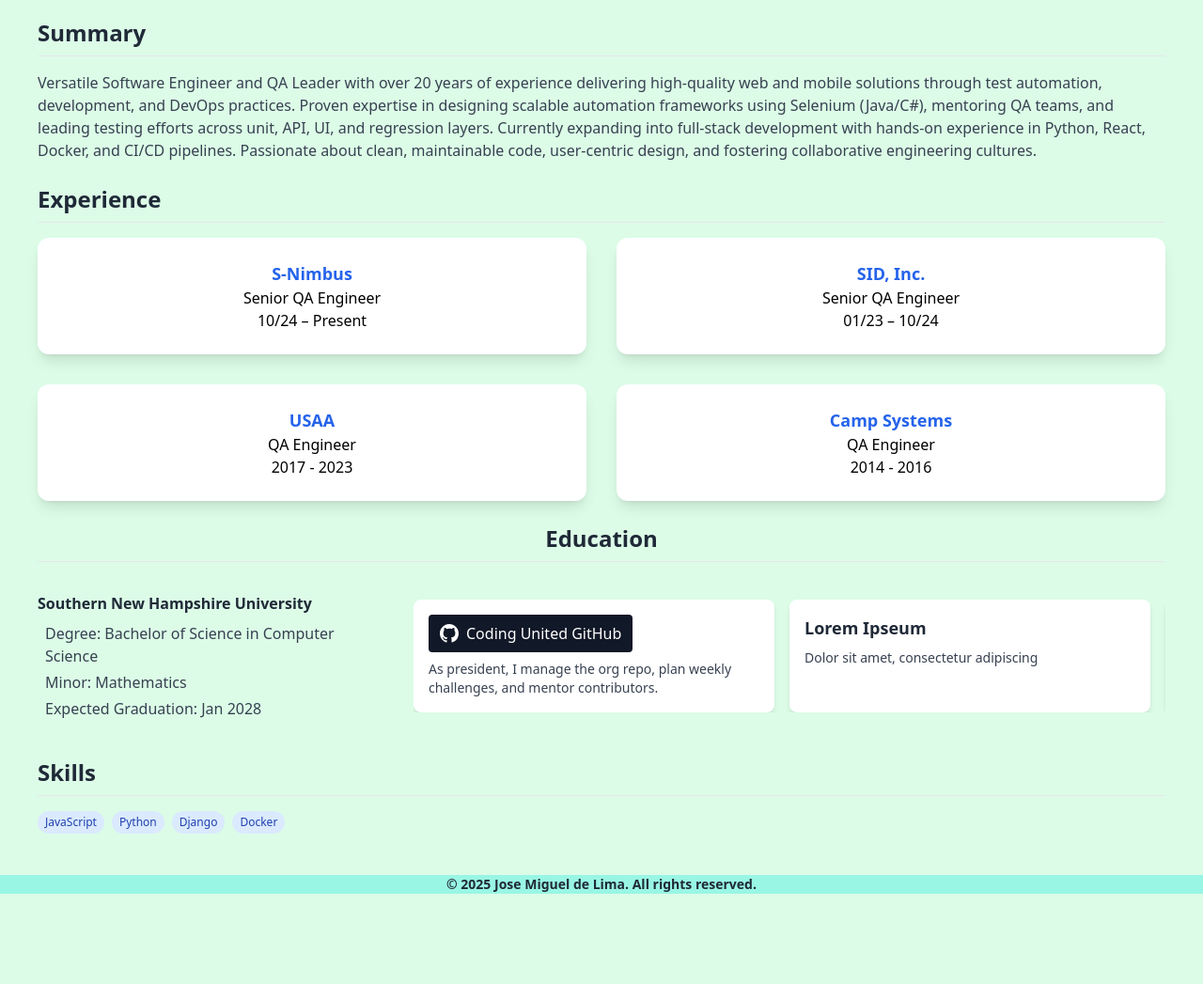
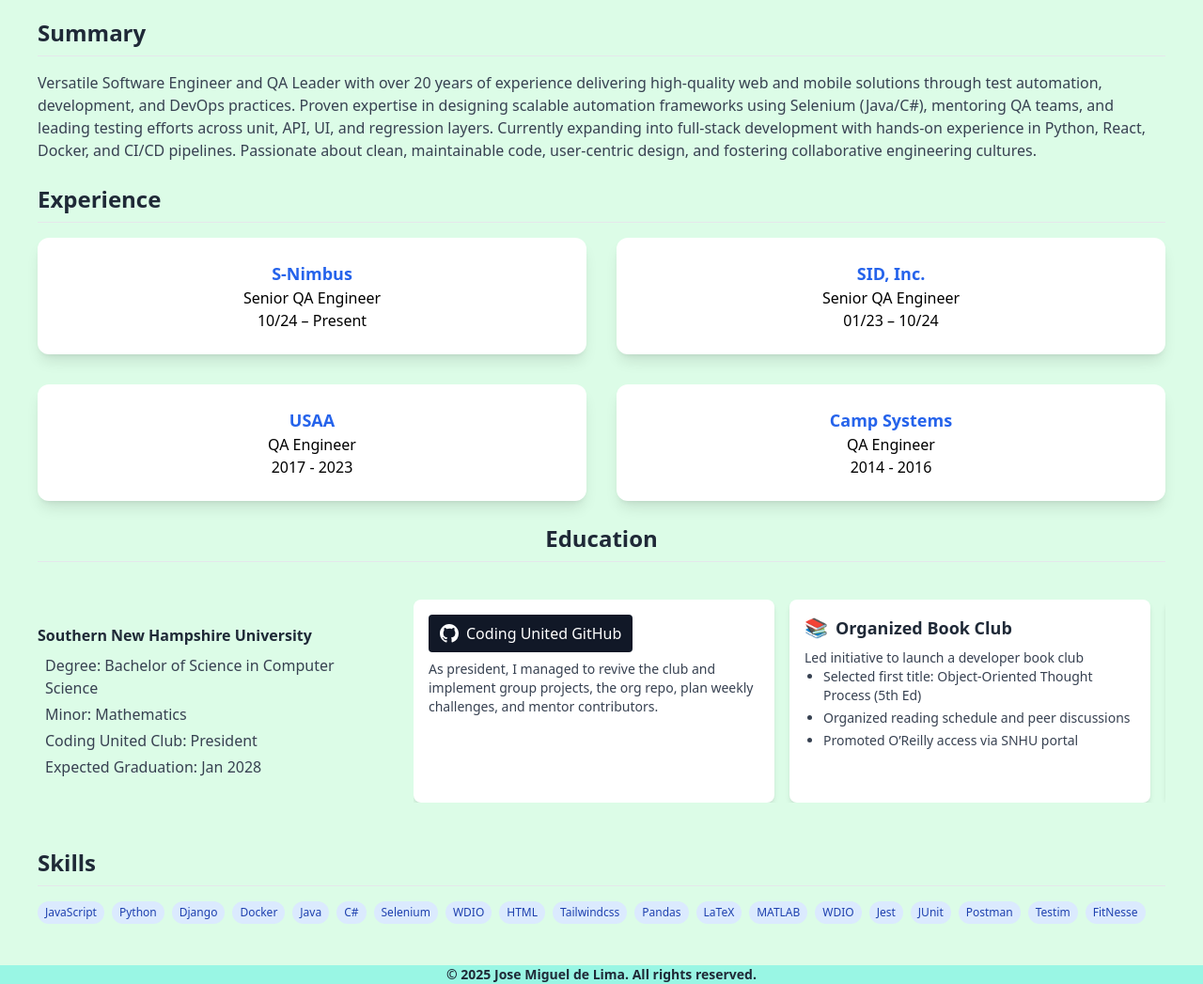
Before and after one commit to yeevon/DigitalResume, a Django app: page / in a window 1280 px wide. Shown: the part 70-1117 px from the top of the page at 94% size. Before the commit the page ends 1021 px from the top, so only its background shows below. Run offline with Django 5.2, Linux system fonts and the light colour scheme; some libraries are stand-ins or nearby versions.

Commit message:
finsihed education section and added skills

```diff
--- a/core/templates/core/home.html
+++ b/core/templates/core/home.html
@@ -47,6 +47,7 @@
           <p class="hidden lg:block">Degree: Bachelor of Science in Computer Science</p>
           <p class="block lg:hidden">Degree: B.S. in Comp Sci.</p>
           <p>Minor: Mathematics</p>
+          <p>Coding United Club: President</p>
           <p>Expected Graduation: Jan 2028</p>
         </div>
       </div>
--- a/core/templates/partials/club_tiles.html
+++ b/core/templates/partials/club_tiles.html
@@ -1,4 +1,5 @@
 <div class="w-[85vw] sm:min-w-[280px] sm:max-w-sm flex-shrink-0 bg-white rounded-lg shadow-md p-4">
+  {% if tile.link %}
     {% if tile.icon == 'github' %}
       <a href="{{ tile.link }}" target="_blank" rel="noopener noreferrer"
         class="inline-flex items-center gap-2 text-white bg-gray-900 hover:bg-gray-800 px-3 py-2 rounded transition mb-2">
@@ -16,7 +17,29 @@
         {{ tile.title }}
       </a>
     {% else %}
-    <h3 class="text-lg font-semibold mb-2">{{ tile.title }}</h3>
+      <span class="flex items-center gap-2 mb-2">
+        <span class="text-xl leading-none">{{ tile.icon }}</span>
+        <a
+          href="{{ tile.link }}"
+          target="_blank"
+          class="text-lg text-blue-600 hover:underline font-semibold"
+        >
+          {{ tile.title }}
+        </a>
+      </span>
+    {% endif %}
+  {% else %}
+    <span class="flex items-center gap-2 mb-2">
+      <span class="text-xl leading-none">{{ tile.icon }}</span>
+      <h3 class="text-lg font-semibold">{{ tile.title }}</h3>
+    </span>
   {% endif %}
   <p class="text-sm text-gray-700">{{ tile.description }}</p>
+  {% if tile.items and tile.items.0 %}
+    <ul class="list-disc pl-5 space-y-1 text-sm text-gray-700">
+    {% for item in tile.items %}
+      <li>{{ item }}</li>
+    {% endfor %}
+    </ul>
+  {% endif %}
 </div>
--- a/core/views.py
+++ b/core/views.py
@@ -90,29 +90,80 @@ def home(request):
     club_tiles = [
         {
             "title": "Coding United GitHub",
-            "description": "As president, I manage the org repo, plan weekly challenges, and mentor contributors.",
+            "description": "As president, I managed to revive the club and implement group projects, the org repo, plan weekly challenges, and mentor contributors.",
             "link": "https://github.com/codingUnited",
             "icon": "github",  # special rendering case
         },
         {
-            "title": "Lorem Ipseum ",
-            "description": "Dolor sit amet, consectetur adipiscing",
+            "icon": "📚",
+            "title": "Organized Book Club",
+            "description": "Led initiative to launch a developer book club",
+            "items": [
+                "Selected first title: Object-Oriented Thought Process (5th Ed)",
+                "Organized reading schedule and peer discussions",
+                "Promoted O’Reilly access via SNHU portal",
+            ],
+            "skills": "Community engagement, initiative ownership, team facilitation",
         },
         {
-            "title": "Lorem Ipsum",
-            "description": "Dolor sit amet, consectetur adipiscing",
+            "icon": "🐍",
+            "title": "Python Learning Cohort",
+            "description": "Created and manage an async Python study group",
+            "items": [
+                "Set up structure for biweekly check-ins",
+                "Curated beginner curriculum via O’Reilly",
+                "Encouraged code sharing and project collaboration",
+            ],
+            "skills": "Curriculum planning, peer mentorship, async collaboration",
         },
         {
-            "title": "Lorem Ipsum",
-            "description": "Dolor sit amet, consectetur adipiscing",
+            "icon": "🌐",
+            "title": "Club Website Project",
+            "description": "Architected and deployed full-stack club site",
+            "items": [
+                "Tech stack: Django • HTMX • Alpine.js • SQLite • Docker",
+                "Wrote tech stack onboarding docs for contributors",
+                "Created GitHub Projects board for task tracking",
+            ],
+            "skills": "Full-stack dev, Docker, API integration, documentation",
+            "link": "https://github.com/codingUnited/clubwebsite",
         },
         {
-            "title": "Lorem Ipsum",
-            "description": "Dolor sit amet, consectetur adipiscing",
+            "icon": "⚙️",
+            "title": "Coding Challenge Platform",
+            "description": "Launched challenge system to build hands-on Git skills",
+            "items": [
+                "Current: Build and publish a GitHub repo from scratch",
+                "Helps new members learn pull requests, branching, and README best practices",
+            ],
+            "skills": "Skills: GitHub workflows, technical writing, community enablement",
+            "link": "https://github.com/codingUnited/ClubCodeChallenges",
+        },
+        {
+            "icon": "🎮",
+            "title": "Game Server Project",
+            "description": "Prototyped containerized game server for community play",
+            "items": [
+                "Focus on CI/CD, Docker, and remote deployment",
+                "Peer-led planning and monitoring of infrastructure",
+                "DevOps, networking basics, container orchestration",
+            ],
+        },
+        {
+            "icon": "🧭",
+            "title": "Subcommittee Leadership",
+            "description": "Created a leadership system with subcommittees for club roles",
+            "items": [
+                "Engineering, Outreach, Mentorship, and Events",
+                "Mentored leads, delegated responsibilities, and supported growth",
+            ],
+            "skills": "Leadership, delegation, agile team structure",
         },
     ]
 
-    skills = ['JavaScript', 'Python', 'Django', 'Docker']
+    skills = ['JavaScript', 'Python', 'Django', 'Docker', 'Java', 'C#', 'Selenium',
+    'WDIO', 'HTML', 'Tailwindcss', 'Pandas', 'LaTeX', 'MATLAB', 'WDIO', 'Jest', 'JUnit',
+    'Postman', 'Testim', 'FitNesse',]
 
     return render(request, "core/home.html", {
         "jobs": jobs,
```
Lines whose indentation alone changed are shown as unchanged.
